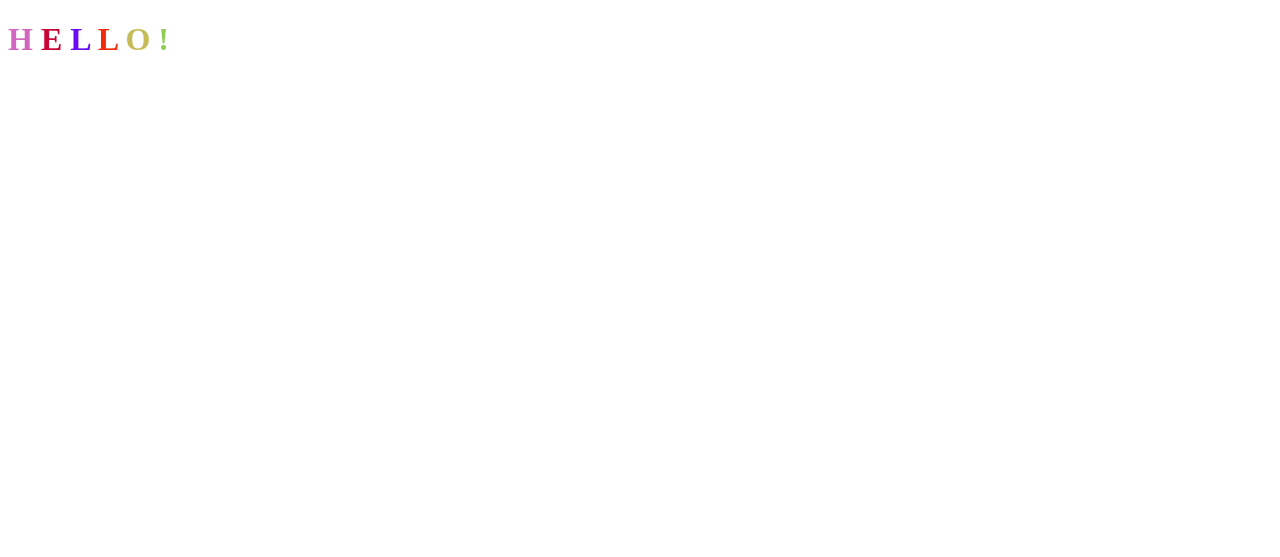
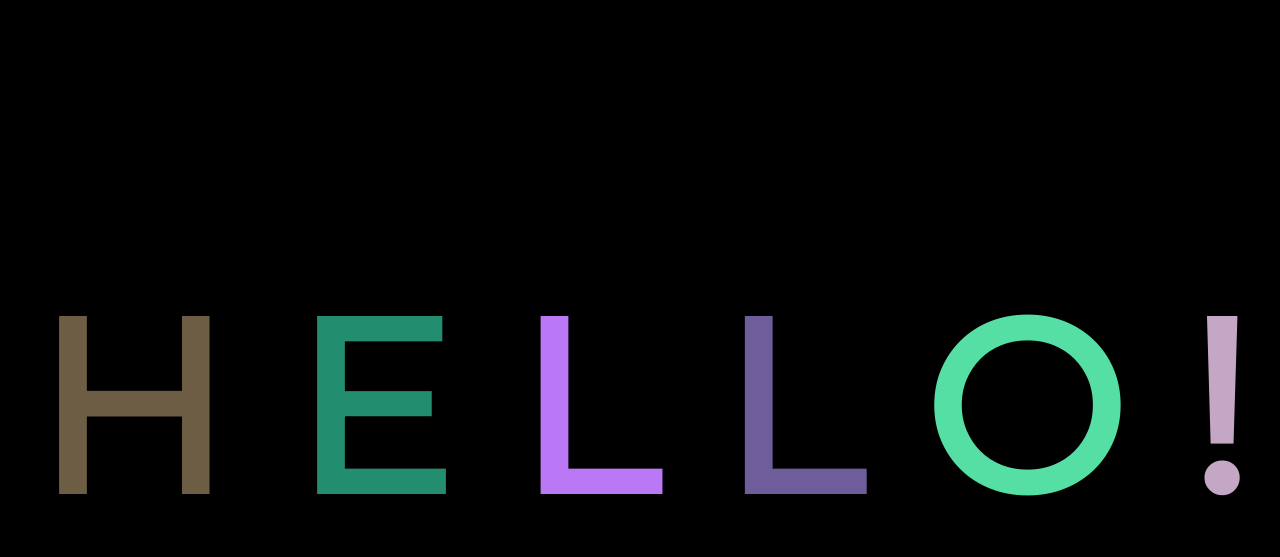
Before and after one commit to ashoktimi/AnimatedTextGitDemo, a plain HTML site: page index.html in a window 1280 px wide. Drawn offline with Linux system fonts and the light colour scheme.

Commit message:
add basic styles

```diff
--- /dev/null
+++ b/app.css
@@ -0,0 +1,16 @@
+body {
+    display: flex;
+    justify-content: center;
+    align-items: center;
+    height: 100vh;
+    background-color: black;
+  }
+
+  h1 {
+    font-size: 15rem;
+    font-family: Montserrat;
+  }
+
+  .letter {
+    transition: color 1000ms;
+  }
--- a/index.html
+++ b/index.html
@@ -6,7 +6,7 @@
   <meta name="viewport" content="width=device-width, initial-scale=1.0">
   <meta http-equiv="X-UA-Compatible" content="ie=edge">
   <title>Random Colors</title>
-  <!-- <link rel="stylesheet" href="app.css"> -->
+  <link rel="stylesheet" href="app.css">
   <link href="https://fonts.googleapis.com/css?family=Montserrat&display=swap" rel="stylesheet">
 </head>
 
```
